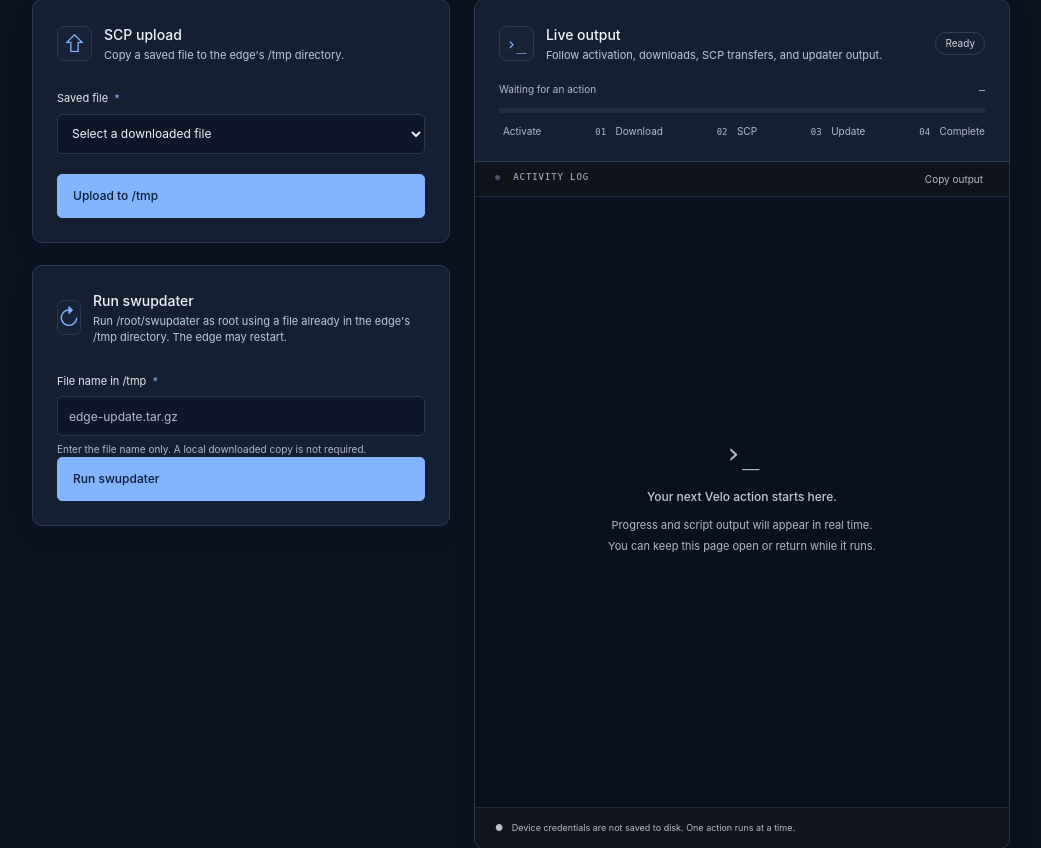
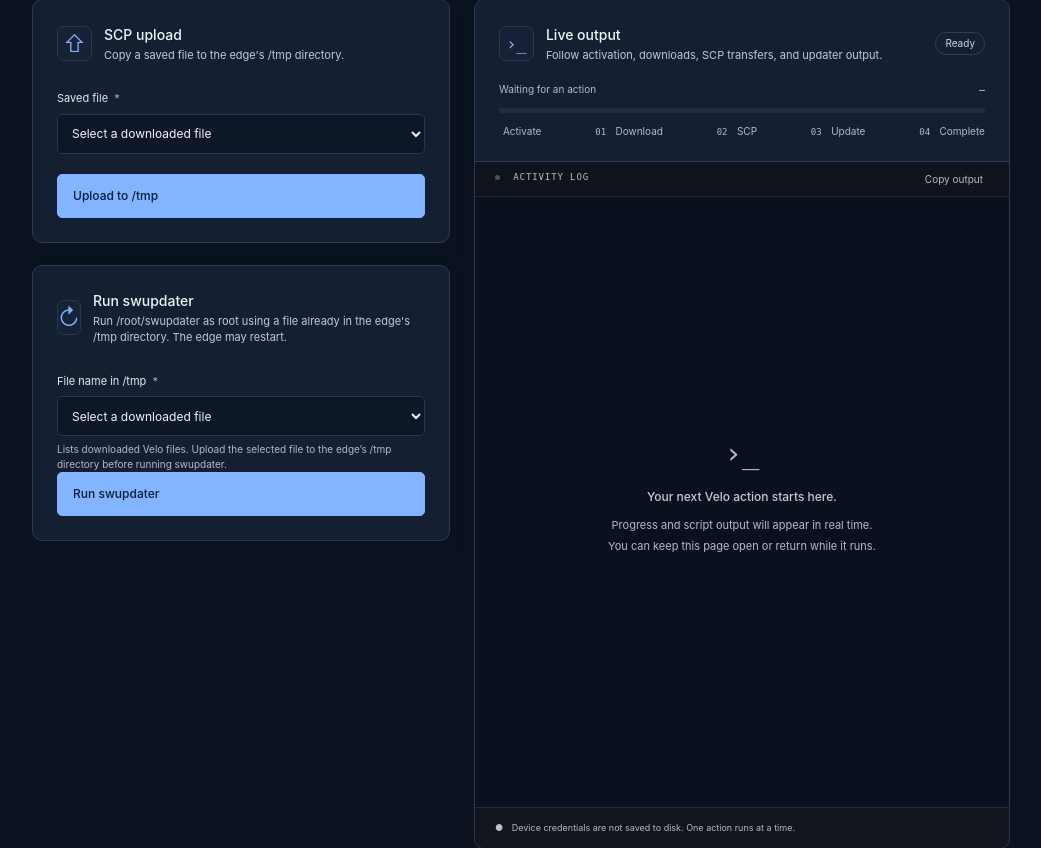
Before and after one commit to sheckuntangle/esxi-scripts, a Flask app: page / in a window 1280 px wide, after a click that opens the changed part. Shown: the part 1463-2311 px from the top of the page, without its empty margins (228-1269 px from the left). Run offline with Flask 3, Linux system fonts and the light colour scheme; data that the repository does not hold is empty.

Commit message:
Select swupdater image from downloaded Velo files

```diff
--- a/web/static/app.js
+++ b/web/static/app.js
@@ -448,10 +448,13 @@ async function refreshVeloLibrary() {
     const data = await api('/api/velo/downloads');
     veloFiles = data.files;
     const selected = $('velo-saved-file').value;
+    const updateSelected = $('velo-update-filename').value;
     $('velo-saved-file').replaceChildren(new Option('Select a downloaded file', ''));
+    $('velo-update-filename').replaceChildren(new Option('Select a downloaded file', ''));
     $('velo-library-files').replaceChildren();
     for (const file of data.files) {
       $('velo-saved-file').add(new Option(file.name, file.name));
+      $('velo-update-filename').add(new Option(file.name, file.name));
       const row = document.createElement('tr');
       const name = document.createElement('td'); name.className = 'file-name'; name.textContent = file.name + (file.in_use ? ' · In use' : '');
       const size = document.createElement('td'); size.textContent = fileSize(file.size);
@@ -477,6 +480,7 @@ async function refreshVeloLibrary() {
       actions.append(use, remove); row.append(name,size,date,actions); $('velo-library-files').append(row);
     }
     if (data.files.some(file => file.name === selected)) $('velo-saved-file').value = selected;
+    if (data.files.some(file => file.name === updateSelected)) $('velo-update-filename').value = updateSelected;
     $('velo-library-count').textContent = `${data.files.length} files · ${fileSize(data.files.reduce((total,file) => total+file.size,0))}`;
     $('velo-library-empty').hidden = data.files.length > 0;
     $('velo-library-scroll').hidden = data.files.length === 0;
--- a/web/templates/index.html
+++ b/web/templates/index.html
@@ -174,7 +174,7 @@
           <section class="deployment card" aria-labelledby="velo-update-heading">
             <div class="section-heading"><div class="heading-icon">↻</div><div><h2 id="velo-update-heading">Run swupdater</h2><p>Run /root/swupdater as root using a file already in the edge's /tmp directory. The edge may restart.</p></div></div>
             <form id="velo-update-form"><fieldset id="velo-update-fields">
-              <label>File name in /tmp <span class="required">*</span><input id="velo-update-filename" required maxlength="180" placeholder="edge-update.tar.gz"><span class="field-help">Enter the file name only. A local downloaded copy is not required.</span></label>
+              <label>File name in /tmp <span class="required">*</span><select id="velo-update-filename" required><option value="">Select a downloaded file</option></select><span class="field-help">Lists downloaded Velo files. Upload the selected file to the edge’s /tmp directory before running swupdater.</span></label>
               <p id="velo-update-message" class="message error" role="alert"></p>
               <button id="velo-update-button" class="button primary" type="submit">Run swupdater</button>
             </fieldset></form>
```
Also changed, not shown: README.md.
